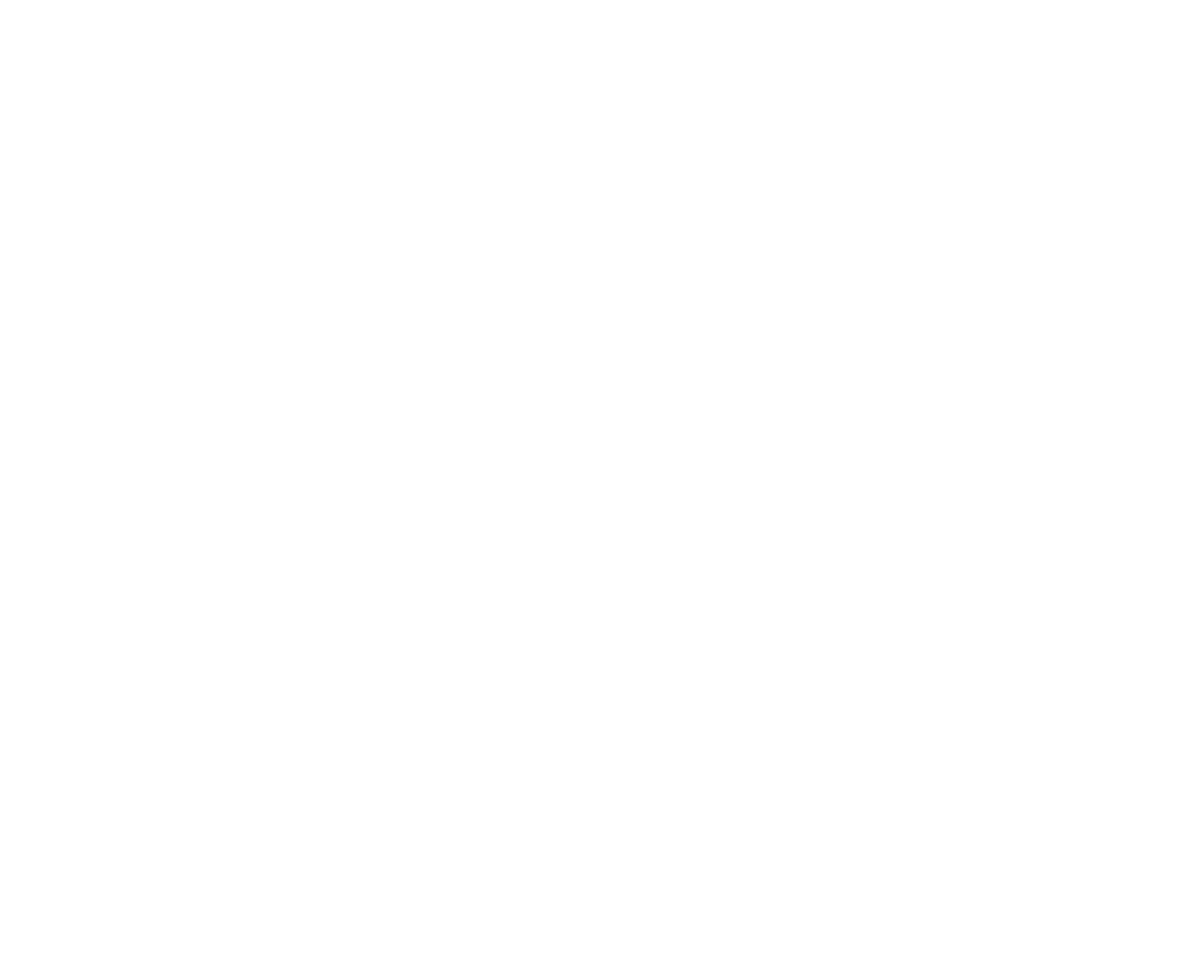
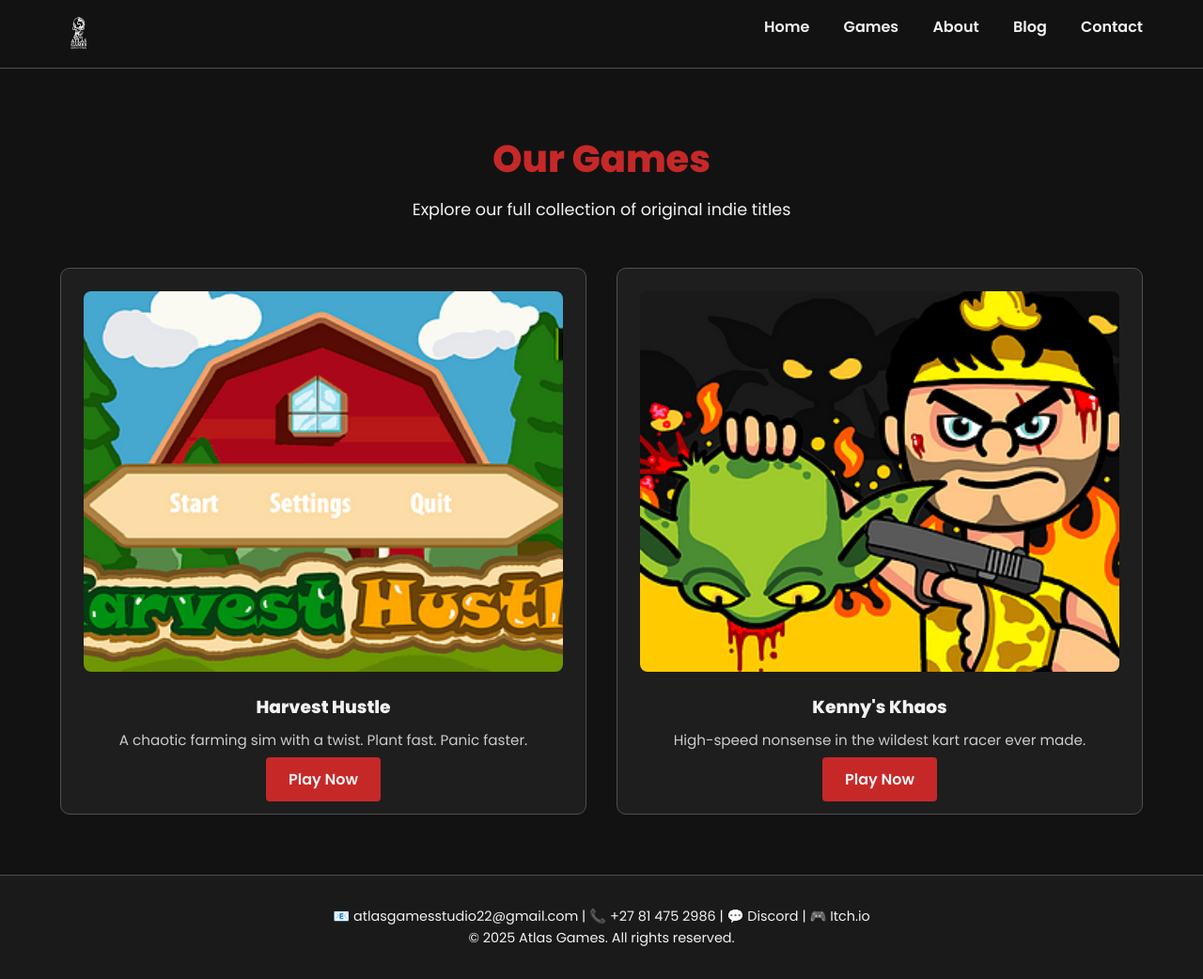
Before and after one commit to AtlasGames22/atlasgames22.github.io, a plain HTML site: page games.html in a window 1280 px wide. Shown: the whole page at 94% size. Before the commit the page ends 800 px from the top, so only its background shows below. Drawn offline with Linux system fonts and the light colour scheme.

Commit message:
Add games page with styles and thumbnails
Created games.html with a new layout, navigation, and game cards for 'Harvest Hustle' and 'Kenny's Khaos'. Added corresponding thumbnail images and a dedicated games.css stylesheet for custom styles.

```diff
--- /dev/null
+++ b/css/games.css
@@ -0,0 +1,52 @@
+.games-section {
+    padding: 4rem 0;
+    text-align: center;
+}
+
+.games-section h1 {
+    font-size: 2.5rem;
+    color: #C62828;
+    margin-bottom: 0.5rem;
+}
+
+.games-section .subtitle {
+    color: #F2F2F2;
+    margin-bottom: 3rem;
+    font-size: 1.1rem;
+}
+
+.games-grid {
+    display: grid;
+    grid-template-columns: repeat(auto-fit, minmax(260px, 1fr));
+    gap: 2rem;
+}
+
+.game-card {
+    background-color: #1E1E1E;
+    border: 1px solid #4F4F4F;
+    border-radius: 10px;
+    padding: 1.5rem;
+    transition: transform 0.2s ease;
+}
+
+.game-card:hover {
+    transform: scale(1.02);
+}
+
+.game-card img {
+    width: 100%;
+    height: auto;
+    border-radius: 8px;
+    margin-bottom: 1rem;
+}
+
+.game-card h3 {
+    color: #F2F2F2;
+    margin-bottom: 0.5rem;
+}
+
+.game-card p {
+    color: #ccc;
+    font-size: 0.95rem;
+    margin-bottom: 1rem;
+}
--- a/games.html
+++ b/games.html
@@ -1,10 +1,61 @@
 <!DOCTYPE html>
 <html lang="en">
 <head>
-    <meta charset="UTF-8">
-    <title>Title</title>
+    <meta charset="UTF-8" />
+    <meta name="viewport" content="width=device-width, initial-scale=1.0" />
+    <title>Our Games – Atlas Games</title>
+    <link rel="stylesheet" href="css/style.css" />
+    <link rel="stylesheet" href="css/games.css" />
+    <link rel="icon" href="assets/logos/favicon.ico" type="image/png" />
+    <link href="https://fonts.googleapis.com/css2?family=Poppins:wght@400;600;800&display=swap" rel="stylesheet">
 </head>
 <body>
+<header class="navbar">
+    <div class="container">
+        <img src="assets/logos/atlas-logo.svg" alt="Atlas Games Logo" class="logo">
+        <nav>
+            <a href="index.html">Home</a>
+            <a href="games.html" class="active">Games</a>
+            <a href="about.html">About</a>
+            <a href="blog.html">Blog</a>
+            <a href="contact.html">Contact</a>
+        </nav>
+    </div>
+</header>
 
+<main class="games-section">
+    <div class="container">
+        <h1>Our Games</h1>
+        <p class="subtitle">Explore our full collection of original indie titles</p>
+        <div class="games-grid">
+            <!-- GAME CARD TEMPLATE -->
+            <div class="game-card">
+                <img src="assets/images/harvest-hustle-thumb.png" alt="Harvest Hustle Thumbnail">
+                <h3>Harvest Hustle</h3>
+                <p>A chaotic farming sim with a twist. Plant fast. Panic faster.</p>
+                <a href="https://atlas-games-22.itch.io/harvest-hustle" target="_blank" class="btn primary">Play Now</a>
+            </div>
+
+            <div class="game-card">
+                <img src="assets/images/kennys-khaos-thumb.png" alt="Kenny's Khaos Thumbnail">
+                <h3>Kenny's Khaos</h3>
+                <p>High-speed nonsense in the wildest kart racer ever made.</p>
+                <a href="https://atlas-games-22.itch.io/kennys-khaos" target="_blank" class="btn primary">Play Now</a>
+            </div>
+
+            <!-- Add the rest of your games here -->
+        </div>
+    </div>
+</main>
+
+<footer class="footer">
+    <div class="container">
+        <p>📧 <a href="mailto:atlasgamesstudio22@gmail.com">atlasgamesstudio22@gmail.com</a> |
+            📞 <a href="tel:+27814752986">+27 81 475 2986</a> |
+            💬 <a href="https://discord.gg/YuSKf7aPwf" target="_blank">Discord</a> |
+            🎮 <a href="https://atlas-games-22.itch.io/" target="_blank">Itch.io</a></p>
+        <p>&copy; 2025 Atlas Games. All rights reserved.</p>
+    </div>
+</footer>
 </body>
 </html>
```
Also changed, not shown: assets/images/harvest-hustle-thumb.png (added), assets/images/kennys-khaos-thumb.png (added).
